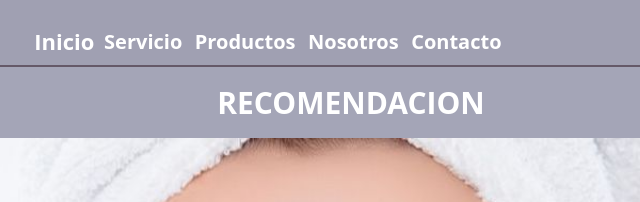
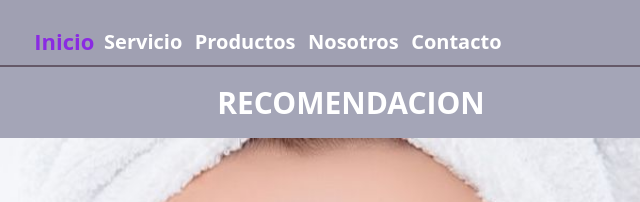
Before and after one commit to hsnavia/Desafio-full-responsive, a plain HTML site: page index.html in a window 1280 px wide. In both pictures the pointer is over the link "Inicio". Shown: the top 202 px of the page, 289-929 px from the left. Drawn offline with Linux system fonts and the light colour scheme.

Commit message:
coloco hover con transformacion y color en nav

```diff
--- a/estilos/estilos.css
+++ b/estilos/estilos.css
@@ -64,6 +64,10 @@ a{
     text-decoration: none;
     color: white;
 
+}
+
+a:hover{
+    color: blueviolet;
 }
 
 li:hover {
```
